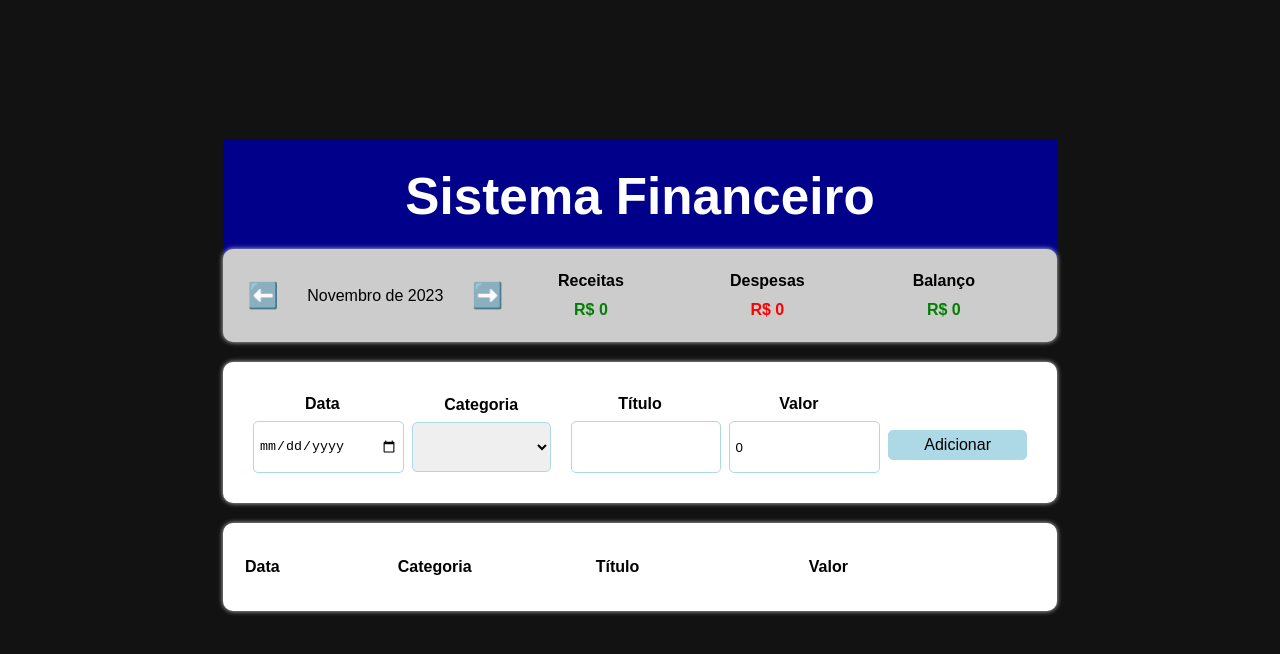
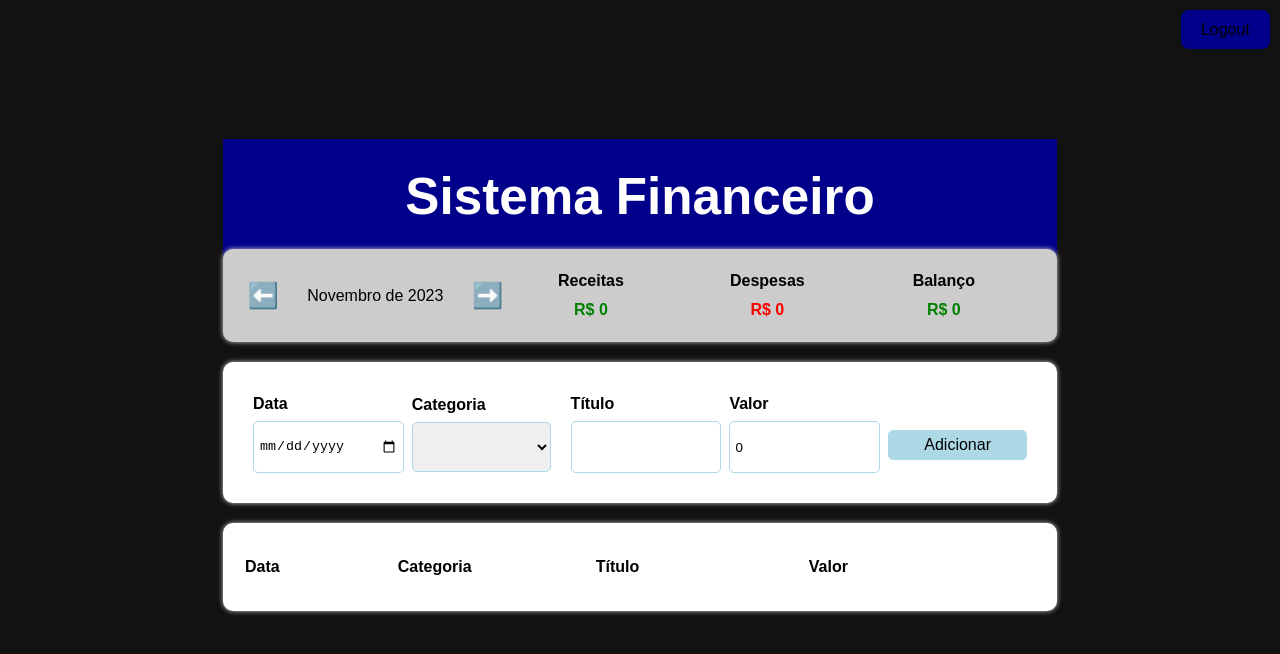
Before and after one commit to rafaelkasper/financas-pessoais, a React (Vite) app: page /dashboard in a window 1280 px wide. Shown: the top 654 px of the page. Built offline with nearby package versions, Linux system fonts and the light colour scheme; sample sign-in values are in the browser's storage.

Commit message:
Correção das rotas

```diff
--- a/index.html
+++ b/index.html
@@ -2,7 +2,7 @@
 <html lang="en">
   <head>
     <meta charset="UTF-8" />
-    <link rel="icon" type="image/svg+xml" href="/vite.svg" />
+    <link rel="icon" href="/public/images/favicon.ico" type="image/x-icon" />
     <meta name="viewport" content="width=device-width, initial-scale=1.0" />
     <title>Sistema de Gereciamento de Finanças Pessoais</title>
   </head>
--- a/src/App.jsx
+++ b/src/App.jsx
@@ -1,22 +1,11 @@
-import { BrowserRouter as Router, Route, Routes } from "react-router-dom";
-import "./App.css";
-import Login from "./pages/Login";
-import Dashboard from "./pages/Dashboard";
+import { BrowserRouter } from "react-router-dom";
+import AppRoutes from "./Routes";
 
 function App() {
   return (
-    <Router>
-      <Routes>
-        <Route path="/" element={<Login />} />
-        <Route path="/login" element={<Login />} />
-        <Route
-          path="/dashboard"
-          element={
-            localStorage.getItem("authenticated") ? <Dashboard /> : <Login />
-          }
-        />
-      </Routes>
-    </Router>
+    <BrowserRouter>
+      <AppRoutes />
+    </BrowserRouter>
   );
 }
 
--- /dev/null
+++ b/src/Routes.jsx
@@ -0,0 +1,15 @@
+import { Route, Routes } from "react-router-dom";
+import Login from "./pages/Login";
+import Dashboard from "./pages/Dashboard";
+
+const AppRoutes = () => {
+  return (
+    <Routes>
+      <Route path="/" element={<Login />} />
+      <Route path="/login" element={<Login />} />
+      <Route path="/dashboard" element={<Dashboard />} />
+    </Routes>
+  );
+};
+
+export default AppRoutes;
--- a/src/data/categories.js
+++ b/src/data/categories.js
@@ -1,5 +1,7 @@
 export const categories = {
-  food: { title: "Alimentação", color: "blue", expense: true },
-  rent: { title: "Aluguel", color: "brown", expense: true },
-  salary: { title: "Salário", color: "green", expense: false },
+  food: { title: "Alimentação", color: "#0000FF", expense: true },
+  rent: { title: "Aluguel", color: "#8A2BE2", expense: true },
+  salary: { title: "Salário", color: "#008000", expense: false },
+  water: { title: "Água", color: "#6495ED33", expense: true },
+  energy: { title: "Energia", color: "#FFA500", expense: true },
 };
--- a/src/data/items.js
+++ b/src/data/items.js
@@ -14,13 +14,13 @@ export const items = [
   {
     date: new Date(2023, 11, 16),
     category: "rent",
-    title: "Aluguel Apt",
+    title: "Aluguel Casa Praia",
     value: 2300,
   },
   {
     date: new Date(2023, 11, 18),
     category: "salary",
-    title: "Salário ACME",
-    value: 4500,
+    title: "Salário Programador",
+    value: 45000,
   },
 ];
--- a/src/pages/Dashboard/index.css
+++ b/src/pages/Dashboard/index.css
@@ -16,3 +16,10 @@
   max-width: 980px;
   margin-bottom: 50px;
 }
+
+.logout {
+  position: fixed;
+  right: 10px;
+  top: 10px;
+  background-color: darkblue;
+}
--- a/src/pages/Dashboard/index.jsx
+++ b/src/pages/Dashboard/index.jsx
@@ -1,4 +1,5 @@
 import { useState, useEffect } from "react";
+import { useNavigate } from "react-router-dom";
 import { categories } from "../../data/categories";
 import { items } from "../../data/items";
 import { getCurrentMonth, filterListByMonth } from "../../helpers/dateFilter";
@@ -8,11 +9,14 @@ import { InputArea } from "../../components/InputArea";
 import "./index.css";
 
 const Dashboard = () => {
+  const navigate = useNavigate();
   const [list, setList] = useState(items);
   const [filteredList, setFilteredList] = useState([]);
   const [currentMonth, setCurrentMonth] = useState(getCurrentMonth());
   const [income, setIncome] = useState(0);
   const [expense, setExpense] = useState(0);
+
+  const authenticated = JSON.parse(localStorage.getItem("authenticated"));
 
   useEffect(() => {
     setFilteredList(filterListByMonth(list, currentMonth));
@@ -44,10 +48,23 @@ const Dashboard = () => {
     setList(newList);
   };
 
+  const handleLogout = (e) => {
+    e.preventDefault();
+    localStorage.setItem("authenticated", "false");
+    navigate("/login");
+  };
+
+  if (!authenticated) {
+    navigate("/login");
+  }
+
   return (
     <div>
       <div className="header">
-        <h1 className="headerText">Sistema Financeiro</h1>
+        <h1 className="headerText">Sistema Financeiro </h1>
+        <button className="logout" onClick={handleLogout}>
+          Logout
+        </button>
       </div>
       <div className="body">
         <InfoArea
--- a/src/pages/Login/index.jsx
+++ b/src/pages/Login/index.jsx
@@ -1,27 +1,22 @@
 import { useState } from "react";
-import { redirect, useNavigate } from "react-router-dom";
+import { useNavigate } from "react-router-dom";
 import "./index.css";
 
 const Login = () => {
   const navigate = useNavigate();
   const [username, setUsername] = useState("");
   const [password, setPassword] = useState("");
-  const [authenticated, setAuthenticated] = useState(false);
   const [message, setMessage] = useState("");
 
-  const handleLogin = () => {
-    fetch("/users.json")
+  const handleLogin = async () => {
+    await fetch("/users.json")
       .then((response) => response.json())
       .then((data) => {
         const users = data.users;
         const user = users.find(
           (u) => u.username === username && u.password === password
         );
-        console.log(user);
         if (user) {
-          setAuthenticated(true);
-          setMessage("Login bem-sucedido!");
-          console.log("Login bem-sucedido!");
           localStorage.setItem("authenticated", "true");
           navigate("/dashboard");
         } else {
@@ -30,12 +25,9 @@ const Login = () => {
       });
   };
 
-  if (authenticated) {
-    return redirect("/dashboard");
-  }
-
   return (
     <div className="login-container">
+      <img src="public/images/logo.png" style={{ width: 50 }} />
       <h2 className="login-title">Login</h2>
       <input
         type="text"
```
Also changed, not shown: public/images/logo.png (added), 1 other file (tests, documents, lock files or other folders).
